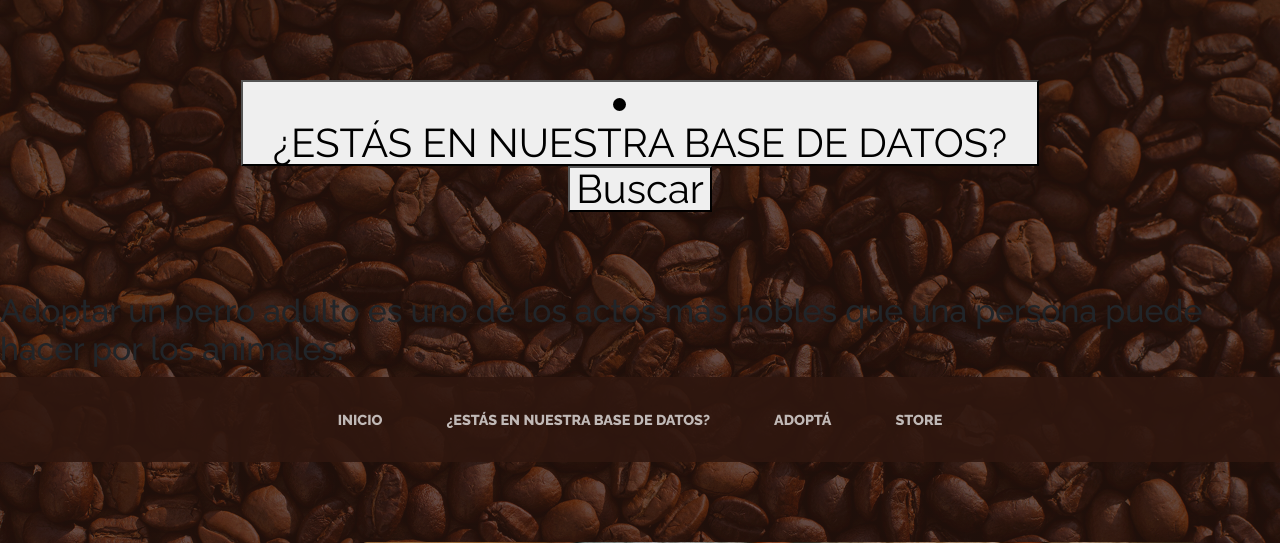
After one commit to Manuela201994/3era_entrega_iparraguirre, a Django app: template inicio/templates/inicio/lista_adoptantes.html in a window 1280 px wide. The commit adds this page. Shown: the top 543 px of the page. Run offline with Django 4.2, Linux system fonts and the light colour scheme; the template is opened without the code that fills it, so the values that code supplies are empty; some libraries are stand-ins or nearby versions.

Commit message:
Intenté agregar la búsqueda en la base de datos y corregí algunos detalles

```diff
--- a/inicio/forms.py
+++ b/inicio/forms.py
@@ -4,3 +4,6 @@ class info_adoptantes_formulario(forms.Form):
     nombre =  forms.CharField(max_length=20)
     edad = forms.IntegerField()
     mensaje = forms.DateField(required=False)
+
+class buscar_adoptantes_fomulario(forms.Form):
+    nombre =  forms.CharField(max_length=20, required=False)
--- /dev/null
+++ b/inicio/templates/inicio/lista_adoptantes.html
@@ -0,0 +1,18 @@
+{% extends 'base.html'%}
+
+{%block title_head%}
+<title>¿Querés chequear si estás en nuestra base de datos?</title>
+{%endblock title_head%}
+
+{%block h1_header%}
+Adoptar un perro adulto es uno de los actos más nobles que una persona puede hacer por los animales.
+{%endblock h1_header%}
+
+{%block contenido%}
+<button>
+    <li class="nav-item px-lg-4"><a class="nav-link text-uppercase" href={% url 'inicio:lista_adoptantes'%}>¿Estás en nuestra base de datos?</a></li>
+</button>
+<form action="" method="get">
+    <button>Buscar</button>
+</form>
+{%endblock contenido%}
--- a/inicio/urls.py
+++ b/inicio/urls.py
@@ -5,5 +5,6 @@ app_name = 'inicio'
 
 urlpatterns = [
     path('', views.inicio, name='inicio'),
-    path('info/adoptantes/', views.info_adoptantes, name='info_adoptantes')
+    path('inicio/adoptantes/', views.info_adoptantes, name='info_adoptantes'),
+    path('inicio/adoptantes/', views.lista_adoptantes, name='lista_adoptantes'),
 ]
--- a/templates/base.html
+++ b/templates/base.html
@@ -37,7 +37,7 @@
                 <div class="collapse navbar-collapse" id="navbarSupportedContent">
                     <ul class="navbar-nav mx-auto">
                         <li class="nav-item px-lg-4"><a class="nav-link text-uppercase" href={% url 'inicio:inicio'%}>Inicio</a></li>
-                        <li class="nav-item px-lg-4"><a class="nav-link text-uppercase" href="about.html">About</a></li>
+                        <li class="nav-item px-lg-4"><a class="nav-link text-uppercase" href={% url 'inicio:lista_adoptantes'%}>¿Estás en nuestra base de datos?</a></li>
                         <li class="nav-item px-lg-4"><a class="nav-link text-uppercase" href={% url 'inicio:info_adoptantes'%}>Adoptá</a></li>
                         <li class="nav-item px-lg-4"><a class="nav-link text-uppercase" href="store.html">Store</a></li>
                     </ul>
```
Also changed, not shown: inicio/views.py (+22 -0 lines), inicio/static/assets/img/dogs.jpg (added).
